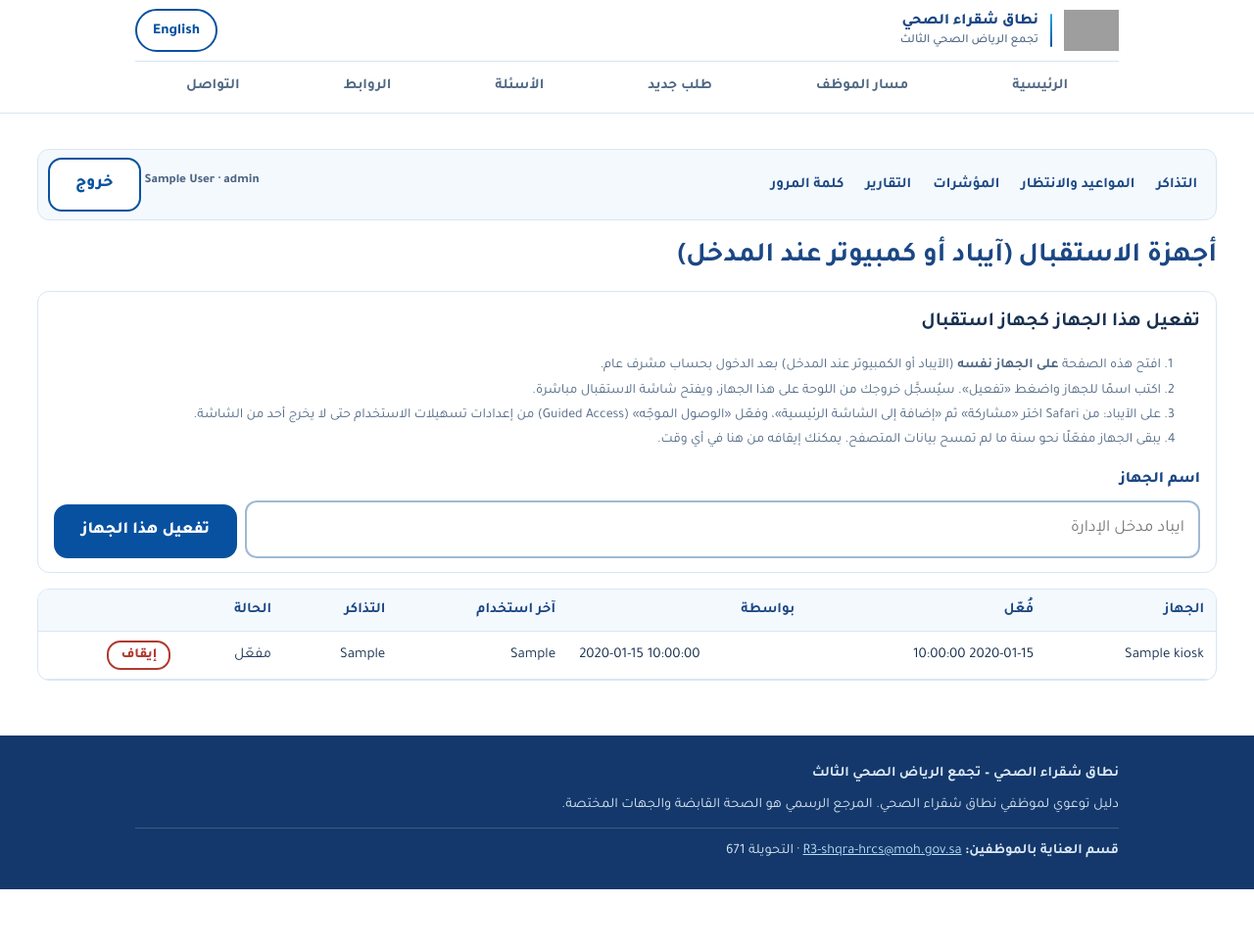
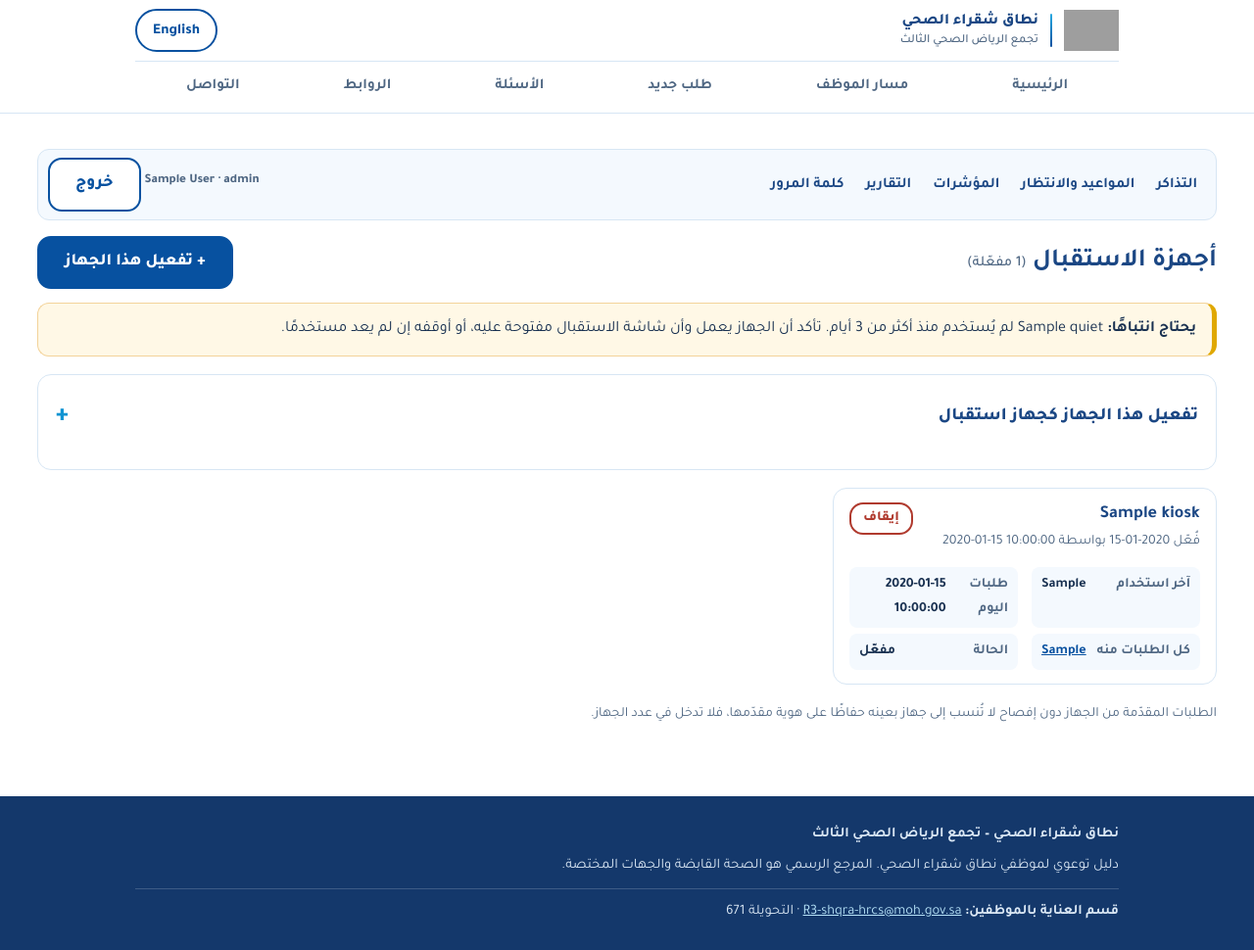
Before and after one commit to abozedgroup/shaqra-transition-campaign, a Flask app: template app/templates/admin_kiosks.html in a window 1280 px wide. Shown: the whole page at 98% size. Before the commit the page ends 908 px from the top, so only its background shows below. Run offline with Flask 3, Linux system fonts and the light colour scheme; the template is opened without the code that fills it: most values are stand-ins (such as "Sample title", 1, 10 or a date in 2020); parts of the project's set-up code (start-up, migrations or seed data) failed here and were passed over; grey boxes are pictures that could not be loaded.

Commit message:
Reception devices and password pages: same layout as the rest
- Reception devices: '+ activate this device' with the steps folded,
  attention when no device is active or one has been idle for 3+ days,
  one card per device (last used, requests today and in total, stop with
  confirmation)
- Password: account card next to the change form; the main supervisor is
  pointed to creating a personal supervisor account
- Short admin pages keep the footer at the bottom

Co-Authored-By: Claude Opus 5.5 <noreply@anthropic.com>
Claude-Session: https://claude.ai/code/session_016dEEoRfkhCMLUykYfn3m61

```diff
--- a/app/app.py
+++ b/app/app.py
@@ -1799,9 +1799,15 @@ def admin_kiosks():
                 con.execute("UPDATE kiosks SET active=? WHERE id=?", (1 if action == "enable" else 0, as_id(kid)))
                 con.commit()
                 msg = "تم تحديث الجهاز."
-    kiosks = con.execute("SELECT k.*, (SELECT COUNT(*) FROM tickets t WHERE t.kiosk_id=k.id) AS n "
-                         "FROM kiosks k ORDER BY active DESC, id DESC").fetchall()
-    return render_template("admin_kiosks.html", kiosks=kiosks, msg=msg, err=err)
+    today = _utc_of_day(datetime.now(RIYADH).date())
+    kiosks = con.execute("SELECT k.*, (SELECT COUNT(*) FROM tickets t WHERE t.kiosk_id=k.id) AS n, "
+                         "(SELECT COUNT(*) FROM tickets t WHERE t.kiosk_id=k.id AND t.created_at>=?) AS n_today "
+                         "FROM kiosks k ORDER BY active DESC, id DESC", (today,)).fetchall()
+    stale = (datetime.now(timezone.utc) - timedelta(days=3)).strftime("%Y-%m-%dT%H:%M:%SZ")
+    active = [k for k in kiosks if k["active"]]
+    return render_template("admin_kiosks.html", kiosks=kiosks, msg=msg, err=err, active=active,
+                           quiet=[k for k in active if not k["last_seen"] or k["last_seen"] < stale],
+                           add_open=bool(err) or not active)
 
 
 # ---------------------------------------------------------------- indicators
--- a/app/static/app.css
+++ b/app/static/app.css
@@ -426,3 +426,7 @@ details.more[open] summary{margin-bottom:12px}
 .empty-list li{display:flex;justify-content:space-between;align-items:center;gap:8px;padding:8px 10px;background:var(--soft);border-radius:10px;font-weight:700}
 .dp-head>div{flex:1 1 200px;min-width:0}
 .empty-list .btn,.dp-links a,.ul-add{white-space:nowrap}
+.steps-list{margin:0 0 12px;padding-inline-start:22px;line-height:1.9}
+.pw-grid{display:grid;grid-template-columns:repeat(auto-fit,minmax(300px,1fr));gap:18px;align-items:start;max-width:960px}
+.dp-head form{margin:0}
+.adm{min-height:calc(100vh - 330px)}
--- a/app/templates/admin_kiosks.html
+++ b/app/templates/admin_kiosks.html
@@ -1,32 +1,61 @@
 {% extends "base.html" %}
 {% block title %}أجهزة الاستقبال{% endblock %}
 {% block body %}
-<section class="s adm"><div class="wrap wide">
+<section class="s adm dp-page"><div class="wrap wide">
   {% set anav='kiosks' %}{% include "_adminnav.html" %}
-  <h1 class="h1s">أجهزة الاستقبال (آيباد أو كمبيوتر عند المدخل)</h1>
-  {% if msg %}<div class="okmsg">{{ msg }}</div>{% endif %}
+  <header class="tl-head">
+    <h1>أجهزة الاستقبال <span class="n-plain">({{ active|length }} مفعّلة)</span></h1>
+    <a class="btn solid" href="#add" data-open="add">+ تفعيل هذا الجهاز</a>
+  </header>
+  {% if msg %}<div class="okmsg" role="status">{{ msg }}</div>{% endif %}
   {% if err %}<div class="warn" role="alert">{{ err }}</div>{% endif %}
-  <div class="panel">
-    <h3>تفعيل هذا الجهاز كجهاز استقبال</h3>
-    <ol class="hint">
-      <li>افتح هذه الصفحة <b>على الجهاز نفسه</b> (الآيباد أو الكمبيوتر عند المدخل) بعد الدخول بحساب مشرف عام.</li>
-      <li>اكتب اسمًا للجهاز واضغط «تفعيل». سيُسجَّل خروجك من اللوحة على هذا الجهاز، ويفتح شاشة الاستقبال مباشرة.</li>
-      <li>على الآيباد: من Safari اختر «مشاركة» ثم «إضافة إلى الشاشة الرئيسية»، وفعّل «الوصول الموجّه» (Guided Access) من إعدادات تسهيلات الاستخدام حتى لا يخرج أحد من الشاشة.</li>
-      <li>يبقى الجهاز مفعّلًا نحو سنة ما لم تمسح بيانات المتصفح. يمكنك إيقافه من هنا في أي وقت.</li>
+
+  {% if not active %}
+  <div class="next-step ns-warn" role="note"><b>لا يوجد جهاز استقبال مفعّل.</b> افتح هذه الصفحة على الآيباد أو الكمبيوتر الذي عند المدخل، ثم اتبع الخطوات أدناه.</div>
+  {% elif quiet %}
+  <div class="next-step ns-warn" role="note"><b>يحتاج انتباهًا:</b> {{ quiet|map(attribute='name')|join('، ') }} لم {{ 'يُستخدم' if quiet|length == 1 else 'تُستخدم' }} منذ أكثر من 3 أيام. تأكد أن الجهاز يعمل وأن شاشة الاستقبال مفتوحة عليه، أو أوقفه إن لم يعد مستخدمًا.</div>
+  {% else %}
+  <div class="next-step" role="note">جهاز الاستقبال يعرض للمراجع: طلب جديد، و«لدي موعد» لتسجيل الوصول، و«قيّم خدمتك». يعود للبداية تلقائيًا بعد فترة دون استخدام.</div>
+  {% endif %}
+
+  <details class="card add-card" id="add" {% if add_open %}open{% endif %}>
+    <summary class="card-h">تفعيل هذا الجهاز كجهاز استقبال</summary>
+    <ol class="steps-list">
+      <li><b>افتح هذه الصفحة على الجهاز نفسه</b> (الآيباد أو الكمبيوتر عند المدخل) بعد الدخول بحساب مشرف عام.</li>
+      <li>اكتب اسمًا للجهاز واضغط <b>«تفعيل»</b>. يُسجَّل خروجك من اللوحة على هذا الجهاز وتفتح شاشة الاستقبال مباشرة.</li>
+      <li>على الآيباد: من Safari اختر «مشاركة» ← «إضافة إلى الشاشة الرئيسية»، وفعّل <b>«الوصول الموجّه» (Guided Access)</b> من إعدادات تسهيلات الاستخدام حتى لا يخرج أحد من الشاشة.</li>
     </ol>
     <form method="post" action="/admin/kiosks" class="inline-form">
       <input type="hidden" name="csrf_token" value="{{ csrf_token() }}"><input type="hidden" name="action" value="activate">
       <div class="field"><label for="kname">اسم الجهاز</label><input type="text" id="kname" name="name" maxlength="60" placeholder="آيباد مدخل الإدارة" required></div>
-      <button class="btn solid" type="submit">تفعيل هذا الجهاز</button>
+      <button class="btn solid" type="submit">تفعيل</button>
     </form>
+    <p class="hint">يبقى الجهاز مفعّلًا نحو سنة ما لم تُمسح بيانات المتصفح عليه. يمكن إيقافه من هنا في أي وقت.</p>
+  </details>
+
+  {% if kiosks %}
+  <div class="dp-list">
+    {% for k in kiosks %}{% set is_quiet = k in quiet %}
+    <article class="dp-card {{ 'off' if not k.active }} {{ 'nostaff' if is_quiet }}">
+      <header class="dp-head">
+        <div><h2>{{ k.name }}{% if not k.active %} <span class="chip">موقوف</span>{% endif %}</h2>
+          <small class="hint">فُعّل {{ k.created_at|day }} بواسطة <span dir="ltr">{{ k.created_by }}</span></small></div>
+        <form method="post" action="/admin/kiosks" {% if k.active %}data-confirm="إيقاف «{{ k.name }}»؟ ستتوقف شاشة الاستقبال عليه فورًا."{% endif %}>
+          <input type="hidden" name="csrf_token" value="{{ csrf_token() }}"><input type="hidden" name="id" value="{{ k.id }}">
+          <button class="btn small {{ 'danger' if k.active }}" type="submit" name="action" value="{{ 'disable' if k.active else 'enable' }}">{{ 'إيقاف' if k.active else 'إعادة تفعيل' }}</button>
+        </form>
+      </header>
+      <dl class="dp-facts">
+        <div><dt>آخر استخدام</dt><dd class="{{ 'hot-txt' if is_quiet }}">{{ k.last_seen|dt if k.last_seen else 'لم يُستخدم' }}</dd></div>
+        <div><dt>طلبات اليوم</dt><dd>{{ k.n_today }}</dd></div>
+        <div><dt>كل الطلبات منه</dt><dd><a href="/admin?channel=walkin&status=all">{{ k.n }}</a></dd></div>
+        <div><dt>الحالة</dt><dd>{{ 'مفعّل' if k.active else 'موقوف' }}</dd></div>
+      </dl>
+    </article>
+    {% endfor %}
   </div>
-  <div class="tablewrap"><table class="tbl">
-    <thead><tr><th>الجهاز</th><th>فُعّل</th><th>بواسطة</th><th>آخر استخدام</th><th>التذاكر</th><th>الحالة</th><th></th></tr></thead>
-    <tbody>{% for k in kiosks %}<tr>
-      <td>{{ k.name }}</td><td>{{ k.created_at|dt }}</td><td dir="ltr">{{ k.created_by }}</td><td>{{ k.last_seen|dt if k.last_seen else '—' }}</td>
-      <td>{{ k.n }}</td><td>{{ 'مفعّل' if k.active else 'موقوف' }}</td>
-      <td><form method="post" action="/admin/kiosks"><input type="hidden" name="csrf_token" value="{{ csrf_token() }}"><input type="hidden" name="id" value="{{ k.id }}">
-        <button class="btn small {{ 'danger' if k.active }}" type="submit" name="action" value="{{ 'disable' if k.active else 'enable' }}">{{ 'إيقاف' if k.active else 'إعادة تفعيل' }}</button></form></td>
-    </tr>{% else %}<tr><td colspan="7" class="center">لا توجد أجهزة مفعّلة.</td></tr>{% endfor %}</tbody></table></div>
+  <p class="hint mt18">الطلبات المقدّمة من الجهاز دون إفصاح لا تُنسب إلى جهاز بعينه حفاظًا على هوية مقدّمها، فلا تدخل في عدد الجهاز.</p>
+  {% endif %}
 </div></section>
 {% endblock %}
+{% block scripts %}<script src="/app-static/admin.js"></script>{% endblock %}
```
Also changed, not shown: app/templates/admin_password.html (+27 -13 lines).
